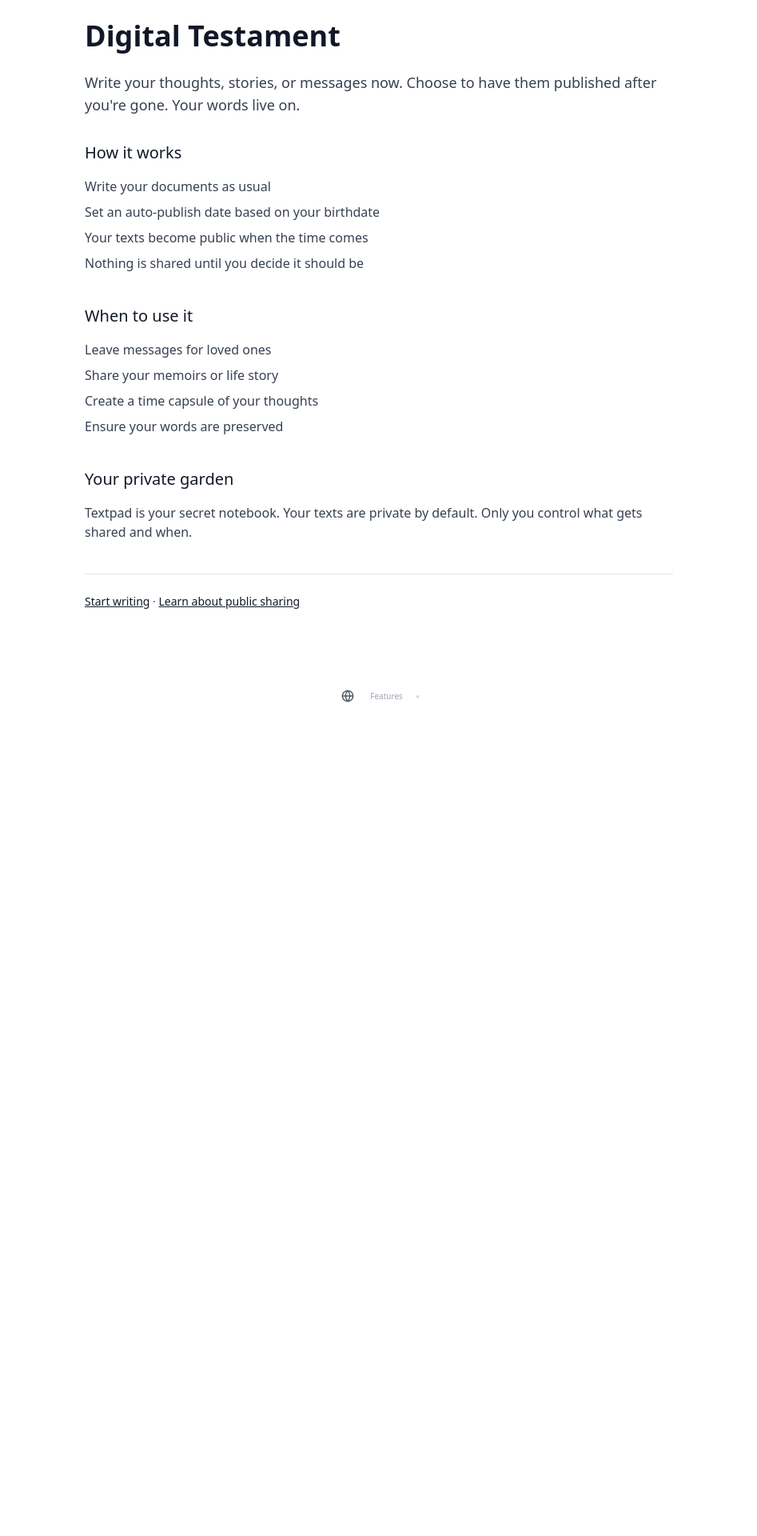
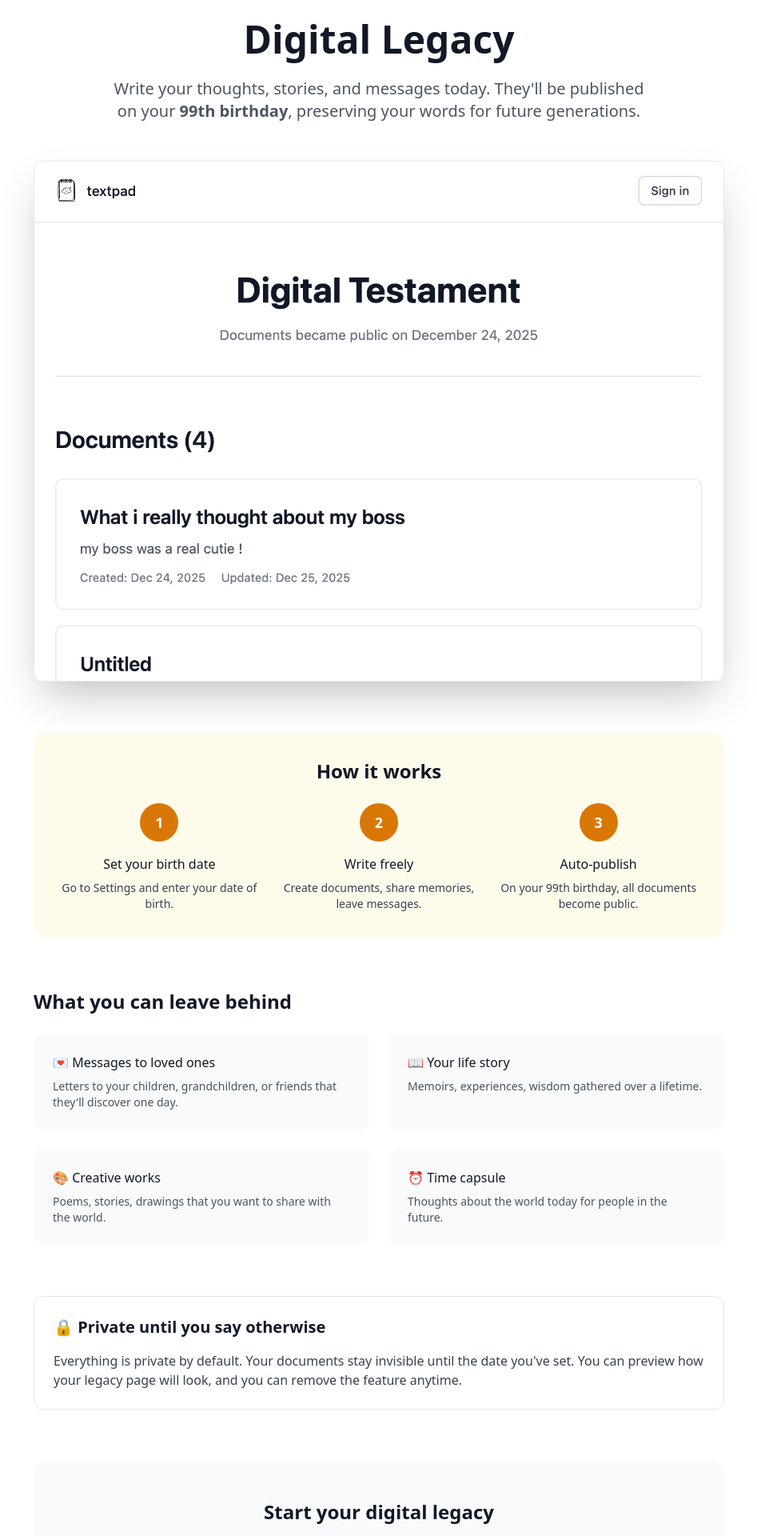
Before and after one commit to danass/padpad, a Next.js app: page /features/digital-testament in a window 1280 px wide. Shown: the part 120-2040 px from the top of the page at 80% size, without its empty margins (166-1113 px from the left). Before the commit the page ends 1018 px from the top, so only its background shows below. Built offline with nearby package versions, Linux system fonts and the light colour scheme.

Commit message:
Add testament screenshots to digital-testament page

```diff
--- a/app/(public)/features/digital-testament/page.js
+++ b/app/(public)/features/digital-testament/page.js
@@ -4,13 +4,13 @@ export async function generateMetadata() {
     const baseUrl = process.env.NEXT_PUBLIC_BASE_URL || 'https://textpad.cloud'
 
     return {
-        title: 'Digital Testament – Publish After Death | Textpad',
-        description: 'Write now, publish later. Your texts can be released publicly after your passing. A digital legacy for your words.',
+        title: 'Digital Legacy – Your Words Live On | Textpad',
+        description: 'Write now, publish on your 99th birthday. Your documents become public automatically, preserving your words for future generations.',
         openGraph: {
             type: 'website',
             url: `${baseUrl}/features/digital-testament`,
-            title: 'Digital Testament – Publish After Death | Textpad',
-            description: 'Write now, publish later. Your texts can be released publicly after your passing. A digital legacy for your words.',
+            title: 'Digital Legacy – Your Words Live On | Textpad',
+            description: 'Write now, publish on your 99th birthday. Preserve your words for future generations.',
         },
         alternates: {
             canonical: `${baseUrl}/features/digital-testament`,
@@ -21,50 +21,132 @@ export async function generateMetadata() {
 export default function DigitalTestamentPage() {
     return (
         <div className="min-h-screen bg-white">
-            <div className="max-w-3xl mx-auto px-4 py-12 md:py-20">
-                <h1 className="text-3xl md:text-4xl font-semibold text-gray-900 mb-6">
-                    Digital Testament
-                </h1>
+            <div className="max-w-4xl mx-auto px-4 py-12 md:py-20">
+                {/* Hero */}
+                <div className="text-center mb-12">
+                    <h1 className="text-4xl md:text-5xl font-bold text-gray-900 mb-6">
+                        Digital Legacy
+                    </h1>
+                    <p className="text-xl text-gray-600 max-w-2xl mx-auto">
+                        Write your thoughts, stories, and messages today.
+                        They'll be published on your <span className="font-semibold">99th birthday</span>,
+                        preserving your words for future generations.
+                    </p>
+                </div>
 
-                <p className="text-lg text-gray-700 mb-8">
-                    Write your thoughts, stories, or messages now.
-                    Choose to have them published after you're gone.
-                    Your words live on.
-                </p>
+                {/* Main Screenshot */}
+                <div className="mb-16 rounded-xl overflow-hidden shadow-2xl border border-gray-200">
+                    <img
+                        src="/features/screens/digital_testament_public_view.png"
+                        alt="Digital legacy public page preview"
+                        className="w-full"
+                    />
+                </div>
 
-                <section className="mb-10">
-                    <h2 className="text-xl font-medium text-gray-900 mb-4">How it works</h2>
-                    <ul className="space-y-2 text-gray-700">
-                        <li>Write your documents as usual</li>
-                        <li>Set an auto-publish date based on your birthdate</li>
-                        <li>Your texts become public when the time comes</li>
-                        <li>Nothing is shared until you decide it should be</li>
-                    </ul>
+                {/* How it works */}
+                <section className="mb-16 bg-amber-50 rounded-2xl p-8">
+                    <h2 className="text-2xl font-semibold text-gray-900 mb-6 text-center">
+                        How it works
+                    </h2>
+                    <div className="grid md:grid-cols-3 gap-6">
+                        <div className="text-center">
+                            <div className="w-12 h-12 bg-amber-600 text-white rounded-full flex items-center justify-center mx-auto mb-4 text-lg font-bold">
+                                1
+                            </div>
+                            <h3 className="font-medium text-gray-900 mb-2">Set your birth date</h3>
+                            <p className="text-gray-700 text-sm">
+                                Go to Settings and enter your date of birth.
+                            </p>
+                        </div>
+                        <div className="text-center">
+                            <div className="w-12 h-12 bg-amber-600 text-white rounded-full flex items-center justify-center mx-auto mb-4 text-lg font-bold">
+                                2
+                            </div>
+                            <h3 className="font-medium text-gray-900 mb-2">Write freely</h3>
+                            <p className="text-gray-700 text-sm">
+                                Create documents, share memories, leave messages.
+                            </p>
+                        </div>
+                        <div className="text-center">
+                            <div className="w-12 h-12 bg-amber-600 text-white rounded-full flex items-center justify-center mx-auto mb-4 text-lg font-bold">
+                                3
+                            </div>
+                            <h3 className="font-medium text-gray-900 mb-2">Auto-publish</h3>
+                            <p className="text-gray-700 text-sm">
+                                On your 99th birthday, all documents become public.
+                            </p>
+                        </div>
+                    </div>
                 </section>
 
-                <section className="mb-10">
-                    <h2 className="text-xl font-medium text-gray-900 mb-4">When to use it</h2>
-                    <ul className="space-y-2 text-gray-700">
-                        <li>Leave messages for loved ones</li>
-                        <li>Share your memoirs or life story</li>
-                        <li>Create a time capsule of your thoughts</li>
-                        <li>Ensure your words are preserved</li>
-                    </ul>
+                {/* Use cases */}
+                <section className="mb-16">
+                    <h2 className="text-2xl font-semibold text-gray-900 mb-6">
+                        What you can leave behind
+                    </h2>
+                    <div className="grid md:grid-cols-2 gap-6">
+                        <div className="p-6 bg-gray-50 rounded-xl">
+                            <h3 className="font-medium text-gray-900 mb-2">💌 Messages to loved ones</h3>
+                            <p className="text-gray-600 text-sm">
+                                Letters to your children, grandchildren, or friends that they'll discover one day.
+                            </p>
+                        </div>
+                        <div className="p-6 bg-gray-50 rounded-xl">
+                            <h3 className="font-medium text-gray-900 mb-2">📖 Your life story</h3>
+                            <p className="text-gray-600 text-sm">
+                                Memoirs, experiences, wisdom gathered over a lifetime.
+                            </p>
+                        </div>
+                        <div className="p-6 bg-gray-50 rounded-xl">
+                            <h3 className="font-medium text-gray-900 mb-2">🎨 Creative works</h3>
+                            <p className="text-gray-600 text-sm">
+                                Poems, stories, drawings that you want to share with the world.
+                            </p>
+                        </div>
+                        <div className="p-6 bg-gray-50 rounded-xl">
+                            <h3 className="font-medium text-gray-900 mb-2">⏰ Time capsule</h3>
+                            <p className="text-gray-600 text-sm">
+                                Thoughts about the world today for people in the future.
+                            </p>
+                        </div>
+                    </div>
                 </section>
 
-                <section className="mb-10">
-                    <h2 className="text-xl font-medium text-gray-900 mb-4">Your private garden</h2>
+                {/* Privacy note */}
+                <section className="mb-16 p-6 border border-gray-200 rounded-xl">
+                    <h2 className="text-xl font-semibold text-gray-900 mb-4">
+                        🔒 Private until you say otherwise
+                    </h2>
                     <p className="text-gray-700">
-                        Textpad is your secret notebook. Your texts are private by default.
-                        Only you control what gets shared and when.
+                        Everything is private by default. Your documents stay invisible until the date you've set.
+                        You can preview how your legacy page will look, and you can remove the feature anytime.
                     </p>
                 </section>
 
-                <div className="pt-6 border-t border-gray-200">
+                {/* CTA */}
+                <div className="text-center py-12 bg-gray-50 rounded-2xl">
+                    <h2 className="text-2xl font-semibold text-gray-900 mb-4">
+                        Start your digital legacy
+                    </h2>
+                    <p className="text-gray-600 mb-6">
+                        Set your birth date in settings and begin writing.
+                    </p>
+                    <Link
+                        href="/settings"
+                        className="inline-block px-8 py-3 bg-gray-900 text-white rounded-lg font-medium hover:bg-gray-800 transition-colors"
+                    >
+                        Go to Settings
+                    </Link>
+                </div>
+
+                {/* Footer Links */}
+                <div className="pt-8 mt-12 border-t border-gray-200 text-center">
                     <p className="text-sm text-gray-600">
-                        <Link href="/" className="text-gray-900 underline">Start writing</Link>
+                        <Link href="/features" className="text-gray-900 underline">All features</Link>
                         {' · '}
-                        <Link href="/features/public-blog" className="text-gray-900 underline">Learn about public sharing</Link>
+                        <Link href="/features/public-blog" className="text-gray-900 underline">Public Blog</Link>
+                        {' · '}
+                        <Link href="/" className="text-gray-900 underline">Start Writing</Link>
                     </p>
                 </div>
             </div>
```
